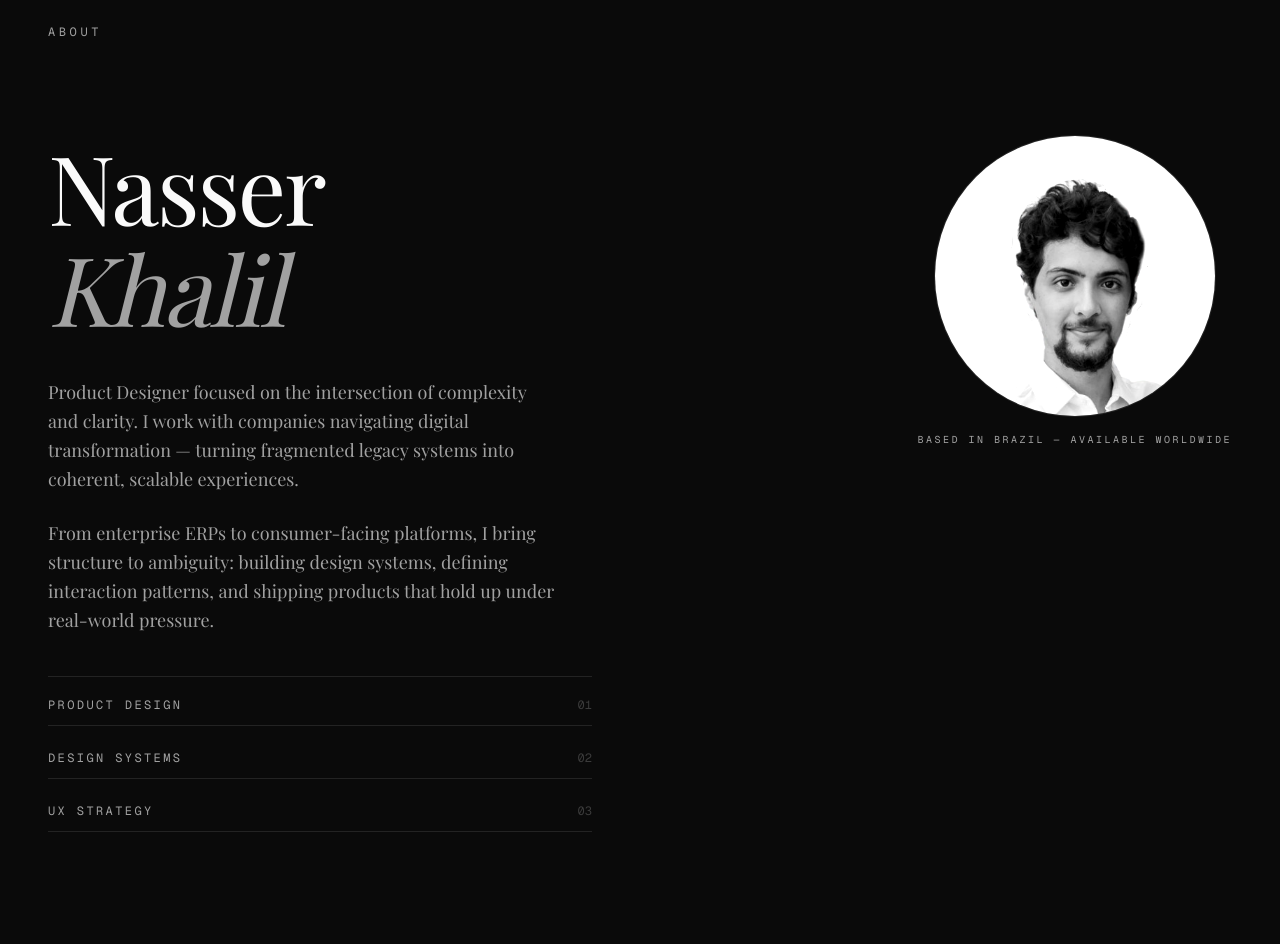
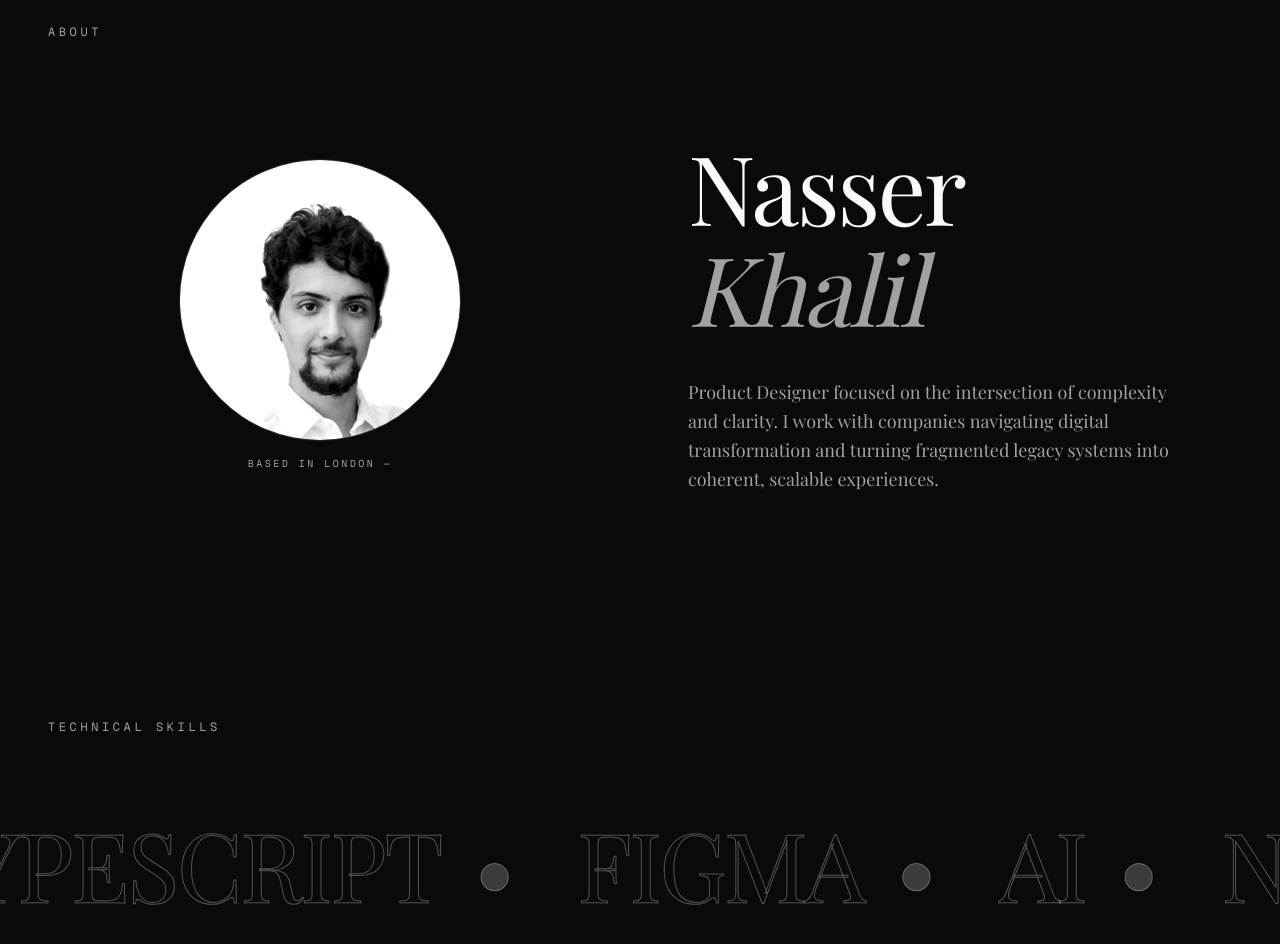
Before and after one commit to NasserKK/product-designer-portfolio, a Next.js app: page / in a window 1280 px wide. Shown: the part 1980-2924 px from the top of the page. Built offline with nearby package versions, Linux system fonts and the light colour scheme; a web font is replaced by a local one.

Commit message:
feat: enhance about section layout and add photo with mono label

```diff
--- a/components/about.tsx
+++ b/components/about.tsx
@@ -17,54 +17,14 @@ export function About() {
       </motion.div>
 
       {/* Main content grid */}
-      <div className="grid grid-cols-1 md:grid-cols-2 gap-16 md:gap-24 items-start">
-        {/* Left — Name + Description */}
-        <motion.div
-          initial={{ opacity: 0, y: 40 }}
-          whileInView={{ opacity: 1, y: 0 }}
-          viewport={{ once: true }}
-          transition={{ duration: 0.8, delay: 0.1 }}
-          className="flex flex-col gap-10"
-        >
-          <h2 className="font-sans text-6xl md:text-7xl lg:text-8xl font-light tracking-tight leading-[1.05] text-balance">
-            Nasser<br />
-            <span className="italic text-muted-foreground">Khalil</span>
-          </h2>
-
-          <div className="flex flex-col gap-6 max-w-lg">
-            <p className="font-sans text-base md:text-lg leading-relaxed text-muted-foreground">
-              Product Designer focused on the intersection of complexity and clarity. I work with companies navigating digital transformation — turning fragmented legacy systems into coherent, scalable experiences.
-            </p>
-            <p className="font-sans text-base md:text-lg leading-relaxed text-muted-foreground">
-              From enterprise ERPs to consumer-facing platforms, I bring structure to ambiguity: building design systems, defining interaction patterns, and shipping products that hold up under real-world pressure.
-            </p>
-          </div>
-
-          {/* Divider with role labels */}
-          <div className="flex flex-col gap-3 pt-2 border-t border-white/10">
-            {["Product Design", "Design Systems", "UX Strategy"].map((role, i) => (
-              <motion.div
-                key={role}
-                initial={{ opacity: 0, x: -10 }}
-                whileInView={{ opacity: 1, x: 0 }}
-                viewport={{ once: true }}
-                transition={{ duration: 0.5, delay: 0.3 + i * 0.08 }}
-                className="flex items-center justify-between py-3 border-b border-white/10"
-              >
-                <span className="font-mono text-xs tracking-[0.2em] text-muted-foreground uppercase">{role}</span>
-                <span className="font-mono text-xs text-white/20">0{i + 1}</span>
-              </motion.div>
-            ))}
-          </div>
-        </motion.div>
-
+      <div className="grid grid-cols-1 md:grid-cols-2 gap-16 md:gap-24 items-center">
         {/* Right — Photo */}
         <motion.div
           initial={{ opacity: 0, y: 40 }}
           whileInView={{ opacity: 1, y: 0 }}
           viewport={{ once: true }}
           transition={{ duration: 0.8, delay: 0.25 }}
-          className="relative flex justify-center md:justify-end"
+          className="relative flex justify-center md:justify-center"
         >
           <div className="flex flex-col items-center gap-4">
             <div className="relative w-[220px] h-[220px] md:w-[280px] md:h-[280px] rounded-full overflow-hidden ring-1 ring-white/10">
@@ -84,9 +44,46 @@ export function About() {
               transition={{ duration: 0.8, delay: 0.5 }}
               className="font-mono text-[10px] tracking-[0.25em] text-muted-foreground uppercase"
             >
-              Based in Brazil &mdash; Available Worldwide
+              Based in London &mdash;
             </motion.p>
           </div>
+        </motion.div>
+
+        {/* Left — Name + Description */}
+        <motion.div
+          initial={{ opacity: 0, y: 40 }}
+          whileInView={{ opacity: 1, y: 0 }}
+          viewport={{ once: true }}
+          transition={{ duration: 0.8, delay: 0.1 }}
+          className="flex flex-col gap-10"
+        >
+          <h2 className="font-sans text-6xl md:text-7xl lg:text-8xl font-light tracking-tight leading-[1.05] text-balance">
+            Nasser<br />
+            <span className="italic text-muted-foreground">Khalil</span>
+          </h2>
+
+          <div className="flex flex-col gap-6 max-w-lg">
+            <p className="font-sans text-base md:text-lg leading-relaxed text-muted-foreground">
+              Product Designer focused on the intersection of complexity and clarity. I work with companies navigating digital transformation and turning fragmented legacy systems into coherent, scalable experiences.
+            </p>
+          </div>
+
+          {/* Divider with role labels */}
+          {/* <div className="flex flex-col gap-3 pt-2 border-t border-white/10">
+            {["Product Design", "Design Systems", "UX Strategy"].map((role, i) => (
+              <motion.div
+                key={role}
+                initial={{ opacity: 0, x: -10 }}
+                whileInView={{ opacity: 1, x: 0 }}
+                viewport={{ once: true }}
+                transition={{ duration: 0.5, delay: 0.3 + i * 0.08 }}
+                className="flex items-center justify-between py-3 border-b border-white/10"
+              >
+                <span className="font-mono text-xs tracking-[0.2em] text-muted-foreground uppercase">{role}</span>
+                <span className="font-mono text-xs text-white/20">0{i + 1}</span>
+              </motion.div>
+            ))}
+          </div> */}
         </motion.div>
       </div>
     </section>
```
